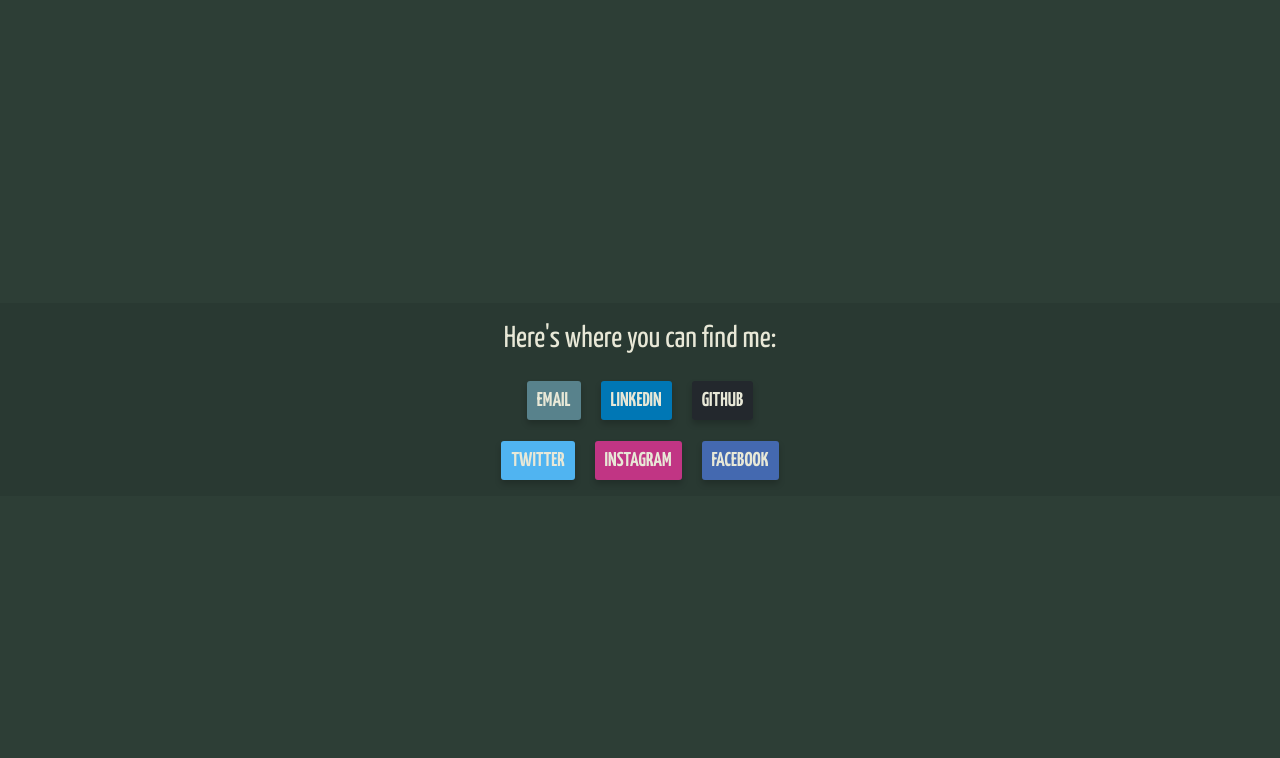
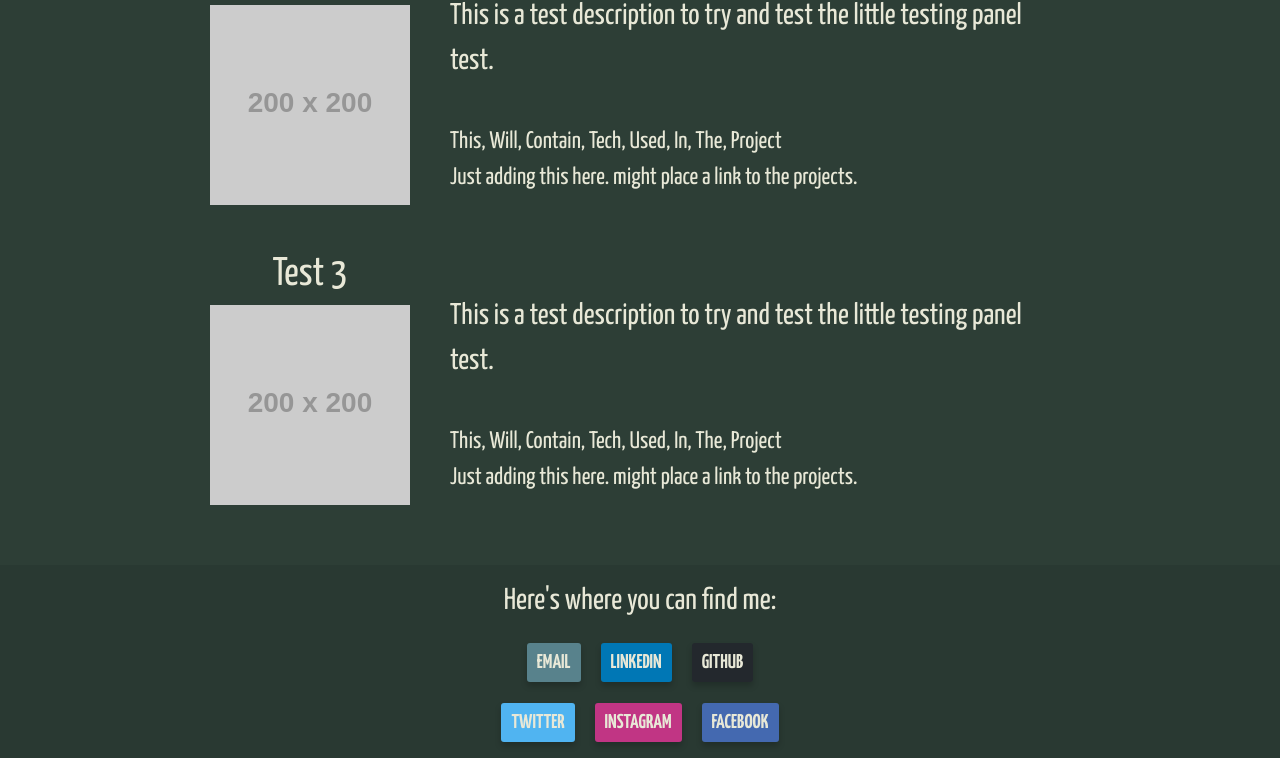
Before and after one commit to bryanherrera72/portfolio-site, a Gatsby site: page /projects in a window 1280 px wide. Shown: the part 607-1365 px from the top of the page. Before the commit the page ends 1103 px from the top, so only its background shows below. Built offline with nearby package versions, Linux system fonts and the light colour scheme; Gatsby itself is replaced by a stand-in of ours; placeholder pictures from the web are drawn by us.

Commit message:
added the project list container and layout for each project

```diff
--- a/src/components/IntroSection/AnimatedSection/TypingText/TypingText.js
+++ b/src/components/IntroSection/AnimatedSection/TypingText/TypingText.js
@@ -11,9 +11,9 @@
                 'I\'m Bryan Herrera.\nI love coding.',
                 'I\'m Bryan Herrera.\nI love learning.',
                 'I\'m Bryan Herrera.\nAll of the above.',
-                ':) ^1000\nLet\'s chat^2000\n&nbsp;&#65086;',
-                ':) \nLet\'s chat\n',
-                ':) \nLet\'s chat\n&nbsp;&#65086;'],
+                ':)^1000\nLet\'s chat^2000\n\n&nbsp;&#65086;',
+                ':)\nLet\'s chat\n',
+                ':)\nLet\'s chat\n\n&nbsp;&#65086;'],
             typeSpeed: 45,
             backSpeed: 20,
             backDelay: 600,
--- a/src/components/IntroSection/IntroSection.css
+++ b/src/components/IntroSection/IntroSection.css
@@ -1,7 +1,7 @@
 .IntroSection{
     height: 700px;
     width: 100vw;
-    top: -2em;
+    top: -5em;
     overflow-y:hidden;
     overflow-x:hidden;
     position:relative;
--- /dev/null
+++ b/src/components/ProjectList/Project/Project.css
@@ -0,0 +1,53 @@
+.Project{
+    max-width: 900px;
+    height: 100%;
+    display: flex;
+    flex-direction: row;
+    align-items: center;
+    justify-content: space-evenly;
+}
+
+/*
+    Section containing Title and Image
+*/
+.TitleAndImg{
+    display:flex;
+    flex-direction: column;
+    align-items: center;
+    justify-content: center;
+    margin:20px;
+}
+.Title{
+    font-size: 2em;
+}
+    /* images must be max 200x200 */
+.Img{
+    height: 200px;
+    width: 200px;
+}
+
+/*
+    Section containing the description and other things.
+*/
+
+.DescContainer{
+    display:flex;
+    flex-direction: column;
+    justify-content: center;
+    margin-left:20px;
+    margin-right:20px;
+    margin-top: 40px;
+}
+.Description{
+    font-size: 1.5em;
+    margin-bottom: 20px;
+}
+.TechUsed{
+    font-size: 1.2em;
+    margin-top: 20px;
+}
+@media(max-width: 500px){
+    .Project{
+        flex-direction: column;
+    }
+}
--- /dev/null
+++ b/src/components/ProjectList/Project/Project.js
@@ -0,0 +1,22 @@
+import React from 'react';
+import './Project.css';
+const project = props => {
+    return (
+        <div className = "Project">
+            <div className = "TitleAndImg">
+                <span className = "Title">{props.title}</span>
+                <span className = "Img"> <img src = "https://via.placeholder.com/200x200"/></span>
+            </div>
+            <div className="DescContainer">
+                <div className = "Description">{props.description}</div>
+                <div className = "TechUsed">
+                    {props.techUsed.join(', ')}
+                    <div> Just adding this here. might place a link to the projects.</div>
+                </div>
+
+            </div>
+        </div>
+    );
+}
+
+export default project;
--- /dev/null
+++ b/src/components/ProjectList/ProjectList.js
@@ -0,0 +1,44 @@
+import React from 'react';
+import Project from './Project/Project';
+
+const projectList = props => {
+    let list = [];
+    let projectList = [
+        {
+            title: "Test 1",
+            imgTitle: "img url here",
+            description: `This is a test description to try and test the little testing panel test. Increasing the length
+                            of one of the descriptions so that I can see how it works when the amount of text gets really long.This is a test description to try and test the little testing panel test.This is a test description to try and test the little testing panel test.This is a test description to try and test the little testing panel test.`,
+            techUsed: ["This", "Will", "Contain", "Tech", "Used", "In", "The", "Project"]
+        },
+        {
+            title: "Test 2",
+            imgTitle: "img url here",
+            description: "This is a test description to try and test the little testing panel test.",
+            techUsed: ["This", "Will", "Contain", "Tech", "Used", "In", "The", "Project"]
+        },
+        {
+            title: "Test 3",
+            imgTitle: "img url here",
+            description: "This is a test description to try and test the little testing panel test.",
+            techUsed: ["This", "Will", "Contain", "Tech", "Used", "In", "The", "Project"]
+        },
+    ];
+    if(projectList){
+        list = projectList.map((project,index)=>{
+            return (<Project
+                        key = {index}
+                        title={project.title}
+                        imgTitle={project.imgTitle}
+                        description={project.description}
+                        techUsed={project.techUsed}/>);
+        });
+    }
+    return (
+        <>
+            {list}
+        </>
+    );
+}
+
+export default projectList;
--- a/src/pages/projects.js
+++ b/src/pages/projects.js
@@ -1,9 +1,14 @@
 import React from 'react';
 import Layout from '../components/Layout/layout';
+import ProjectList from '../components/ProjectList/ProjectList';
+import '../styles/projects.css';
+
 const projects = props => {
     return (
         <Layout>
-            <div></div>
+            <div className = "ProjectsContainer">
+                <ProjectList/>
+            </div>
         </Layout>
     );
 }
--- a/src/styles/contact.css
+++ b/src/styles/contact.css
@@ -9,6 +9,7 @@
 }
 .FormContainer{
    height:500px;
+   margin-bottom: 20px;
 }
 .ContactForm{
     height: 100%;
--- /dev/null
+++ b/src/styles/projects.css
@@ -0,0 +1,8 @@
+.ProjectsContainer{
+    width: 100%;
+    display: flex;
+    flex-direction: column;
+    align-items: center;
+    justify-content: space-evenly;
+    margin-bottom: 40px;
+}
```
Also changed, not shown: src/components/ProjectList/ProjectList.css (added).
